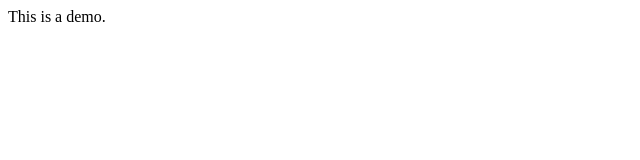
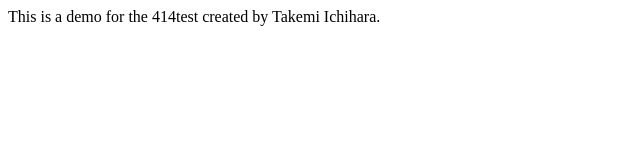
Before and after one commit to tichihar/414test, a plain HTML site: page index.html in a window 1280 px wide. Shown: the whole page, without its empty margins (0-640 px from the left). Drawn offline with Linux system fonts and the light colour scheme.

Commit message:
Update index.html

```diff
--- a/index.html
+++ b/index.html
@@ -7,6 +7,6 @@
     <title>Document</title>
 </head>
 <body>
-    <span>This is a demo.</span>
+    <span>This is a demo for the 414test created by Takemi Ichihara.</span>
 </body>
 </html>
```
